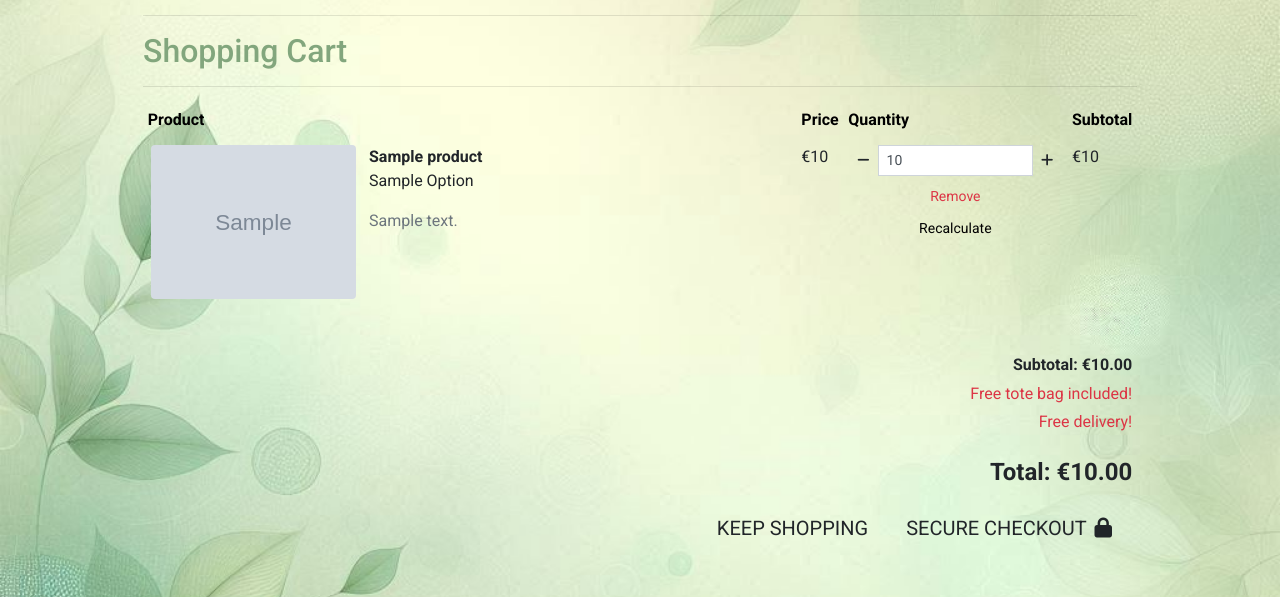
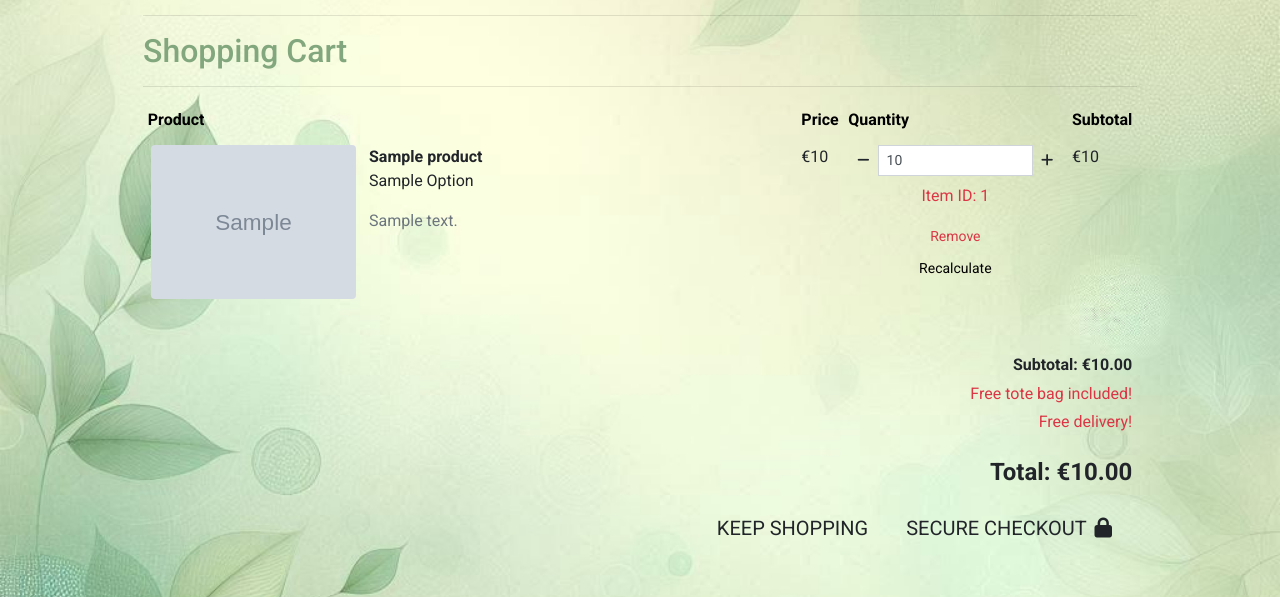
Before and after one commit to DiarmuidHenry/PP5, a Django app: template cart/templates/cart/cart.html in a window 1280 px wide. Shown: the part 165-762 px from the top of the page. Run offline with Django 5.2, Linux system fonts and the light colour scheme; the template is opened without the code that fills it: most values are stand-ins (such as "Sample title", 1, 10 or a date in 2020); grey boxes marked "Sample" are stand-in pictures; some libraries are stand-ins or nearby versions.

Commit message:
add: start of add/remove on cart page

```diff
--- a/cart/contexts.py
+++ b/cart/contexts.py
@@ -86,12 +86,14 @@ def cart_contents(request):
     for unique_key, item_data in cart.items():
         product = get_object_or_404(Product, pk=item_data['product_id'])  # Retrieve product by ID
         quantity = item_data['quantity']
+        item_id = item_data['product_id']
         selected_option = item_data.get('option')  # Get the selected option if it exists
         item_total = product.price * quantity
         subtotal += item_total
         product_count += quantity
         cart_items.append({
             'product': product,
+            'item_id': item_id,
             'quantity': quantity,
             'option': selected_option,
             'item_total': item_total,
--- a/cart/templates/cart/cart.html
+++ b/cart/templates/cart/cart.html
@@ -59,7 +59,6 @@
                             <form class="form update-form" method="POST" action="">
                                 {% csrf_token %}
                                 <div class="form-group">
-
                                     <div class="input-group">
                                         <div class="input-group-prepend qty-controls">
                                             <button class="decrement-qty btn btn-black rounded-0 btn-sm"
@@ -76,16 +75,19 @@
                                                 <span><i class="fa-solid fa-plus"></i></span>
                                             </button>
                                         </div>
+                                        {% if item.product.options %}
+                                            <input type="hidden" name="product_options" value="{{ item.options }}">
+                                        {% endif%}
                                     </div>
                                     <div class="d-flex flex-column text-center mt-2">
-    <a class="remove-item text-danger d-block mb-2" id="remove_{{ item.item_id }}" data-option="{{ item.option }}">
+                                        <a class="remove-item text-danger d-block mb-2" id="remove_{{ item.item_id }}"
+                                            data-option="{{ item.option }}">
+                                            <p>Item ID: {{ item.item_id }}</p>
                                             <small>Remove</small>
                                         </a>
-    <a class="update-link text-info text-black  d-block"><small>Recalculate</small></a>
+                                        <a
+                                            class="update-link text-info text-black  d-block"><small>Recalculate</small></a>
                                     </div>
-
-
-
                         </td>
                         <td class="py-2">
                             <p class="my-0">€{{ item.item_total }}</p>
@@ -136,7 +138,9 @@
             {% else %}
             <p class="lead mb-5">Your cart is empty.</p>
             <a href="{% url 'products' %}" class="btn btn-outline-black rounded-0 btn-lg">
-                                <span class="p-2 mt-2 badge badge-white text-black rounded-0 border-0 background-color-4 border-dark">Keep Shopping</span>
+                <span
+                    class="p-2 mt-2 badge badge-white text-black rounded-0 border-0 background-color-4 border-dark">Keep
+                    Shopping</span>
             </a>
             {% endif %}
         </div>
@@ -153,21 +157,54 @@
 
 <script type="text/javascript">
     // Recalculate subtotal
-    $('.update-link').click(function(e) {
+    $('.update-link').click(function (e) {
+        console.log("POINT 3")
         var form = $(this).prev('.update-form');
         form.submit();
     })
 
     // Remove item from cart and reload page
-    $('.remove-item').click(function(e) {
+    $('.remove-item').click(function (e) {
+        console.log("POINT 4")
         var csrfToken = "{{ csrf_token }}";
-        var itemId = $(this).attr('id').split('remove_')[1];
+        console.log()
+        console.log("csrfToken: ")
+        console.log(csrfToken)
+        console.log()
+
+        var itemId = $(this).attr('id');
+        console.log("Retrieved ID: ", itemId); // Check what ID is retrieved
+
+        // Extract the actual item ID by splitting
+        itemId = itemId.split('remove_')[1]; // Now get the part after 'remove_'
+        console.log("itemId after split: ", itemId); // Log after splitting
+
         var option = $(this).data('option');
-        var url = `/cart/remove/${itemId}`;
-        var data = {'csrfmiddlewaretoken': csrfToken, 'option': option};
+        console.log()
+        console.log("option: ")
+        console.log(option)
+        console.log()
+
+        console.log("this")
+        console.log((this))
+
+        var url = `/cart/remove/${itemId}/`;
+        console.log()
+        console.log("url: ")
+        console.log(url)
+        console.log()
+
+        var data = {
+            'csrfmiddlewaretoken': csrfToken,
+            'option': option
+        };
+        console.log()
+        console.log("data: ")
+        console.log(data)
+        console.log()
 
         $.post(url, data)
-         .done(function() {
+            .done(function () {
                 location.reload();
             });
     })
--- a/cart/urls.py
+++ b/cart/urls.py
@@ -5,4 +5,5 @@ from . import views
 urlpatterns = [
     path('', views.view_cart, name='view_cart'),
     path('add/<item_id>/', views.add_to_cart, name='add_to_cart'),
+    path('remove/<item_id>/', views.remove_from_cart, name='remove_from_cart'),
 ]
--- a/products/templates/products/includes/quantity_script.html
+++ b/products/templates/products/includes/quantity_script.html
@@ -1,7 +1,10 @@
 <script type="text/javascript">
+
+    console.log("POINT 1")
 
     // Disable buttons for invalid quantities
     function enableDisable(itemId) {
+        console.log("POINT 2")
         var currentValue = parseInt($(`#id_qty_${itemId}`).val());
         var minusDisabled = currentValue <= 1;
         var plusDisabled = currentValue >= 99;
```
Also changed, not shown: cart/views.py (+5 -2 lines), checkout/models.py (+7 -6 lines). Lines whose indentation alone changed are shown as unchanged.
